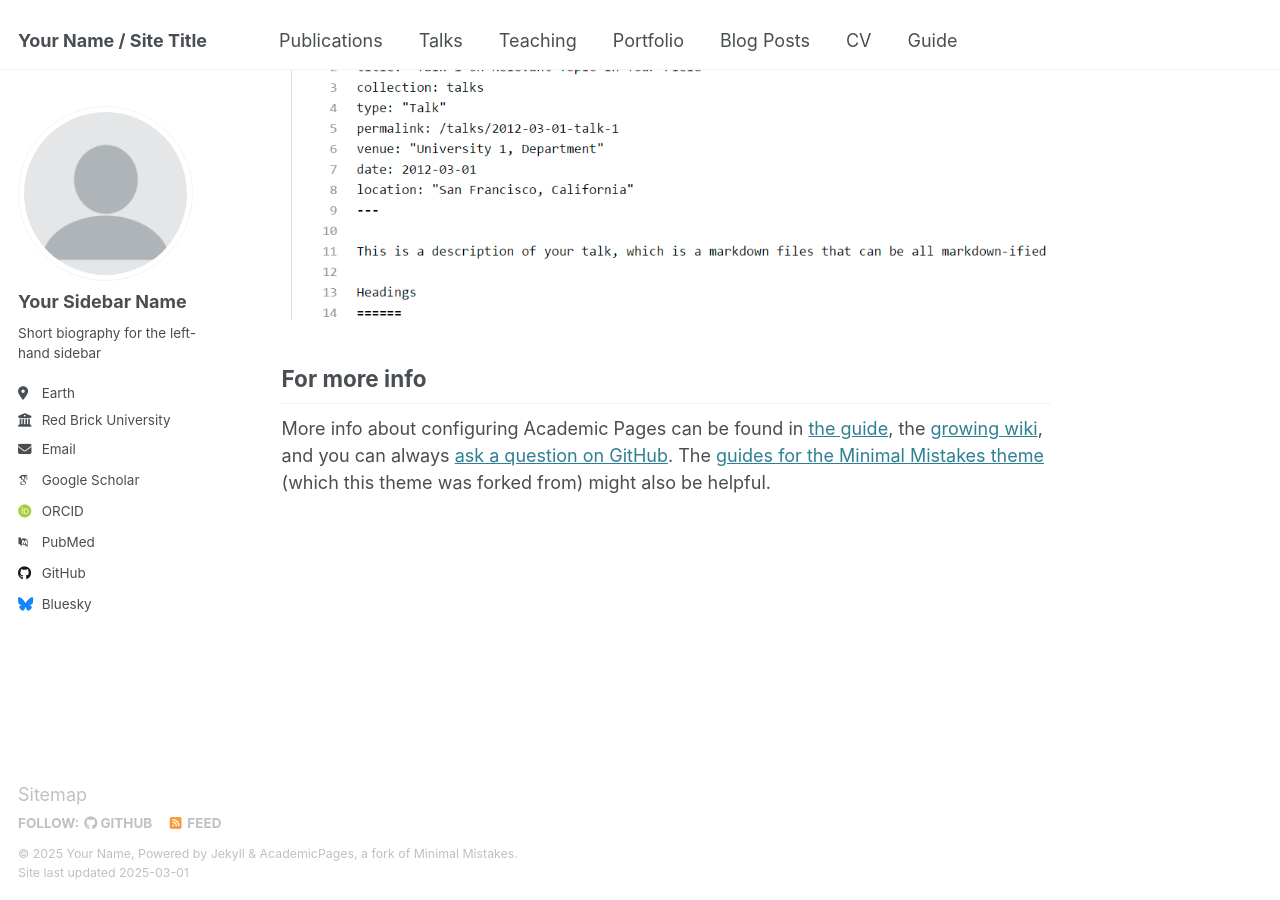
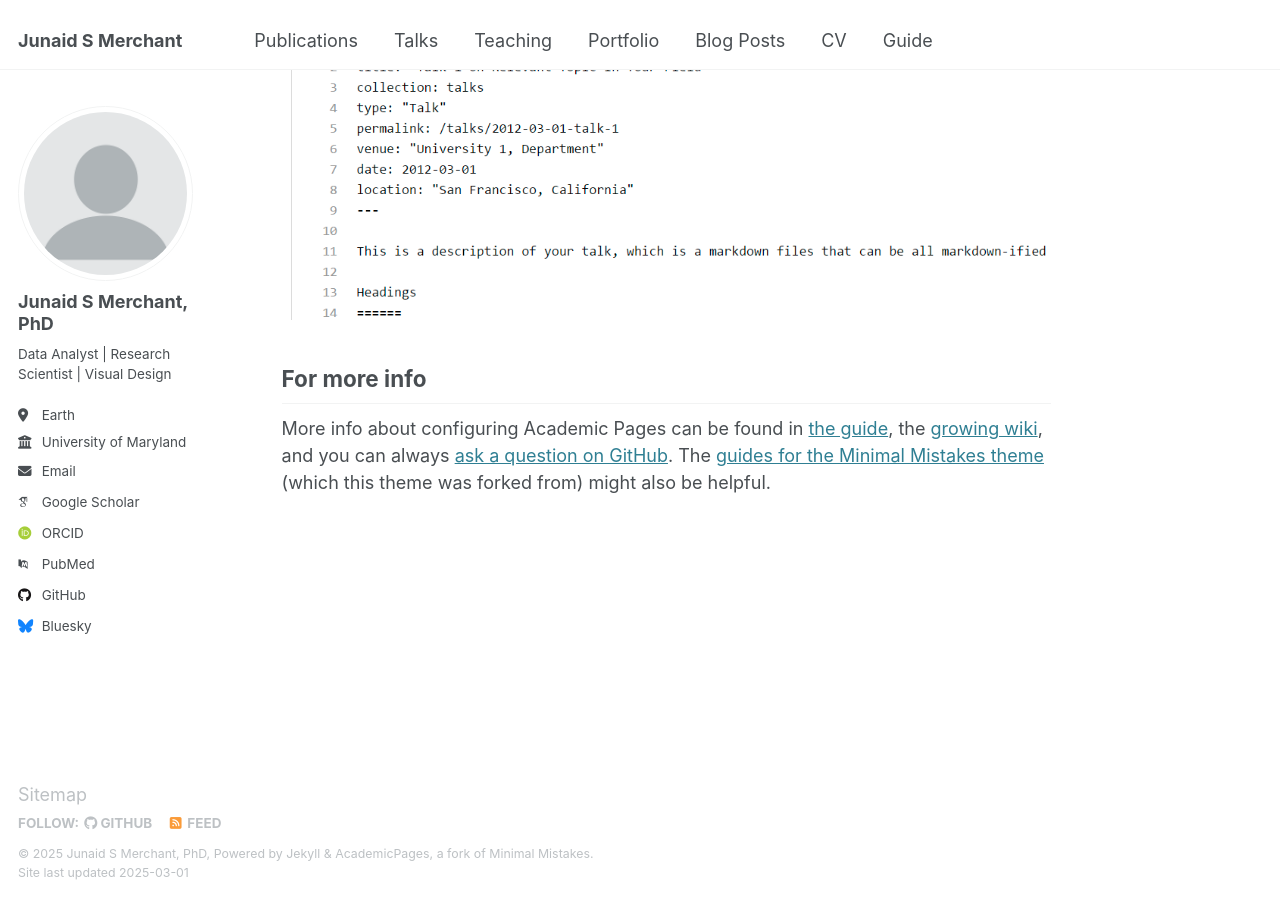
Before and after one commit to JunaidMerchant/JunaidMerchant.github.io, a Jekyll site: the page built from _pages/about.md, in a window 1280 px wide and 900 px high, scrolled down 2642 px. Built offline with Jekyll 4.4.1, drawn with Linux system fonts in a browser that asks for light colours; some web fonts are replaced.

Commit message:
Update _config.yml

```diff
--- a/_config.yml
+++ b/_config.yml
@@ -9,13 +9,13 @@
 # Basic Site Settings
 locale                   : "en-US"
 site_theme               : "default"
-title                    : "Your Name / Site Title"
+title                    : "Junaid S Merchant"
 title_separator          : "-"
-name                     : &name "Your Name"
-description              : &description "personal description"
-url                      : https://academicpages.github.io # the base hostname & protocol for your site e.g. "https://[your GitHub username].github.io"
+name                     : &name "Junaid S Merchant, PhD"
+description              : &description "Data Analyst | Research Scientist | Visual Design"
+url                      : https://JunaidMerchant.github.io # the base hostname & protocol for your site e.g. "https://[your GitHub username].github.io"
 baseurl                  : "" # the subpath of your site, e.g. "/blog"
-repository               : "academicpages/academicpages.github.io"
+repository               : "JunaidMerchant/JunaidMerchant.github.io"
 
 # Site Author - The following control what appear as part of the author content on the side bar.
 #               If a field is blank the icon and link will not appear, otherwise it will be shown.
@@ -23,19 +23,19 @@ repository               : "academicpages/academicpages.github.io"
 author:
   # Biographic information
   avatar           : "profile.png"
-  name             : "Your Sidebar Name"
+  name             : "Junaid S Merchant, PhD"
   pronouns         : # example: "she/her"
-  bio              : "Short biography for the left-hand sidebar"
+  bio              : "Data Analyst | Research Scientist | Visual Design"
   location         : "Earth"
-  employer         : "Red Brick University"
+  employer         : "University of Maryland"
   uri              : # URL
-  email            : "none@example.org"
+  email            : "merchantjs@gmail.com"
 
   # Academic websites
   arxiv            : # URL - Update with the correct link to your profile
-  googlescholar    : "https://scholar.google.com/citations?user=PS_CX0AAAAAJ"
+  googlescholar    : "https://scholar.google.com/citations?user=MeX7UKIAAAAJ"
   impactstory      : # URL
-  orcid            : "http://orcid.org/yourorcidurl"
+  orcid            : "https://orcid.org/0000-0002-4315-6211"
   semantic         : # URL
   pubmed           : "https://www.ncbi.nlm.nih.gov/pubmed/?term=john+snow"
   researchgate     : # URL
@@ -45,7 +45,7 @@ author:
   bitbucket        : # Username - Update with your username on the site
   codepen          : # Username
   dribbble         : # Username
-  github           : "academicpages"
+  github           : "JunaidMerchant"
   kaggle           : # Username
   stackoverflow    : # User number or user number and name (i.e., use "1" or "1/jeff-atwood")
 
```
